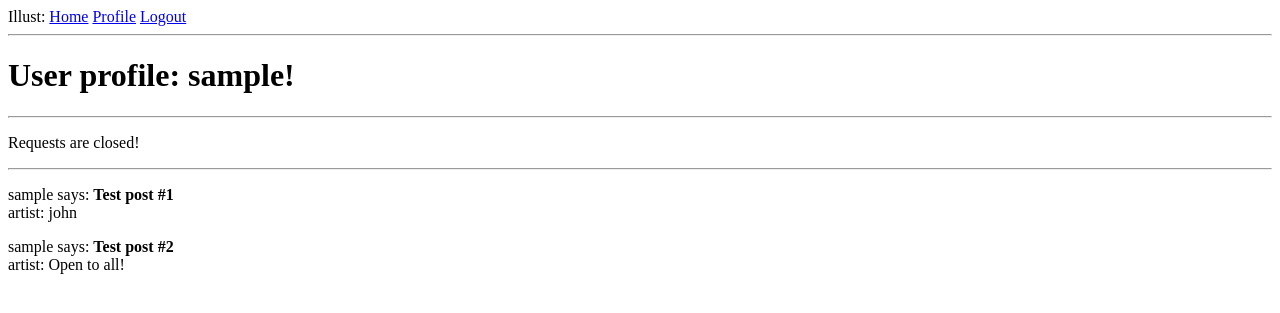
After one commit to st252/webdev-proj, a Flask app: a page that uses app/templates/base.html in a window 1280 px wide. The commit adds this page. Shown: the top 313 px of the page. Run offline with Flask 3, Linux system fonts and the light colour scheme; the visitor is signed in with stand-in values (Sample User, id 1); data comes from the database, SQL or seed files in the repository.

Commit message:
added user profile pages

```diff
--- a/app/routes.py
+++ b/app/routes.py
@@ -46,3 +46,14 @@ def register():
         flash('Congratulations, you are now a registered user!')
         return redirect(url_for('login'))
     return render_template('register.html', title='Register', form=form)
+
+@app.route('/user/<username>')
+@login_required
+def user(username):
+    user = User.query.filter_by(username=username).first_or_404()
+    requests = [
+        {'author': user, 'body': 'Test post #1', 'artist': {'username': 'john'}},
+        {'author': user, 'body': 'Test post #2'},
+        {'author': {'username': 'john'}, 'body': 'Test post #3', 'artist': {'username': 'bubble'}}
+    ]
+    return render_template('user.html', user=user, requests=requests)
--- a/app/templates/base.html
+++ b/app/templates/base.html
@@ -21,6 +21,7 @@
     {% if current_user.is_anonymous %}
     <a href="{{ url_for('login') }}">Login</a>
     {% else %}
+    <a href="{{ url_for('user', username=current_user.username) }}">Profile</a>
     <a href="{{ url_for('logout')}}">Logout</a>
     {% endif %}
   </div>
--- /dev/null
+++ b/app/templates/user.html
@@ -0,0 +1,25 @@
+{% extends "base.html" %}
+
+{% block content %}
+  <h1>User profile: {{ user.username }}!</h1>
+  <hr>
+  {% if user.open %}
+  <p>Requests are open! </p>
+  {% else %}
+  <p>Requests are closed! </p>
+  {% endif %}
+  <hr>
+  {% for request in requests %}
+  <p>
+    {% if request.author.username == user.username %}
+    {{ request.author.username }} says:
+    <b>{{ request.body }}</b> <br>
+    {% if request.artist %}
+    artist: {{ request.artist.username }} <br>
+    {% else %}
+    artist: Open to all!
+    {% endif %}
+    {% endif %}
+  </p>
+  {% endfor %}
+{% endblock %}
```
Also changed, not shown: 1 other file.
